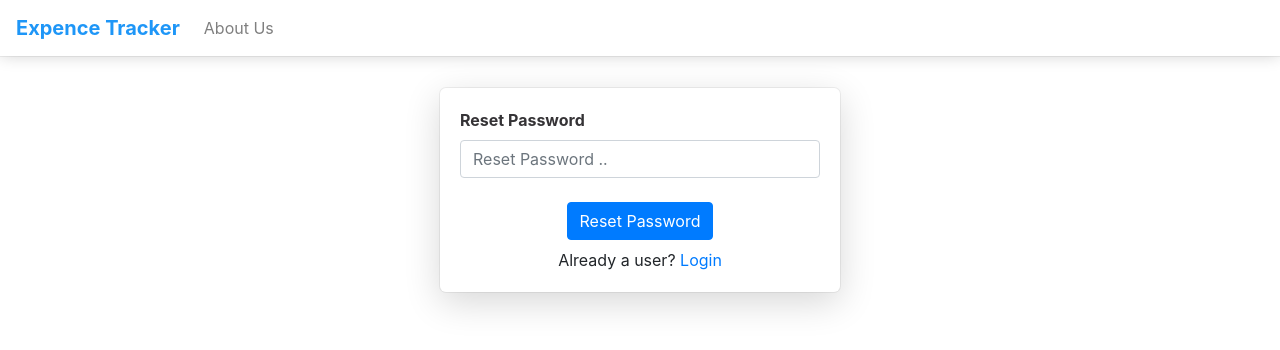
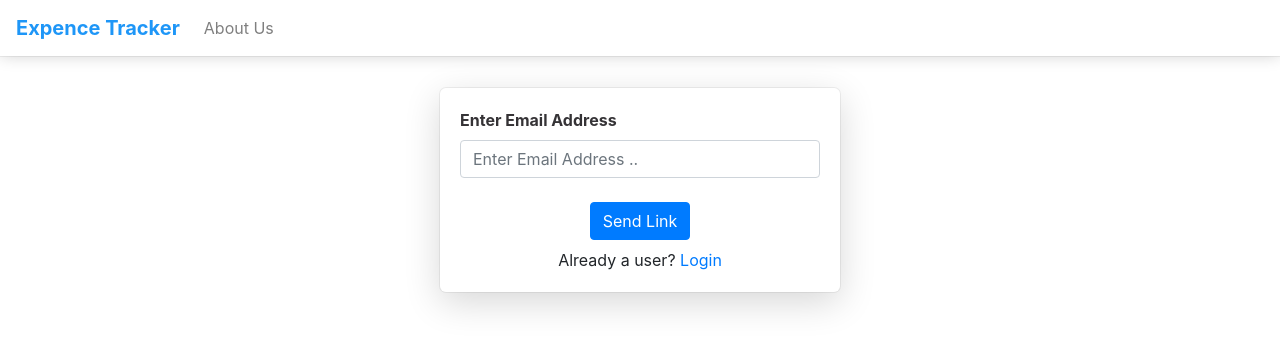
Before and after one commit to silver1124/expense-tracker-main, a React (Create React App) app: page /Forgot-password in a window 1280 px wide. Shown: the top 350 px of the page. Built offline with nearby package versions, Linux system fonts and the light colour scheme.

Commit message:
Forgot Password Workflow

```diff
--- a/src/Components/Pages/Forgotpassword.js
+++ b/src/Components/Pages/Forgotpassword.js
@@ -5,35 +5,31 @@ import { Link } from "react-router-dom";
 
 const Forgotpassword = () => {
   const [message, setMessage] = useState("");
-  const InputPasswordRef = useRef();
   const navigate = useNavigate();
-  const token = localStorage.getItem("token");
+  const InputEmailRef = useRef();
 
   const ChangePasswordHandler = (event) => {
     event.preventDefault();
-    const newPassword = InputPasswordRef.current.value;
-    console.log(newPassword);
-
+    const newEmail = InputEmailRef.current.value;
     const url = `https://identitytoolkit.googleapis.com/v1/accounts:update?key=AIzaSyDSWFv8wPRt3w95-Ssm_qAutPb3_WeS1IU`;
 
-    const data = {
-      idToken: token,
-      password: newPassword,
-      returnSecureToken: false,
-    };
-
-    console.log(data);
     fetch(url, {
       method: "POST",
-      body: JSON.stringify(data),
+      body: JSON.stringify({
+        requestType: "PASSWORD_RESET",
+        email: newEmail,
+      }),
       headers: {
         "Content-Type": "application/json",
       },
     }).then((res) => {
-      setMessage("Reset Your Password Sucessfully");
-      setTimeout(() => {
-        navigate("/login");
-      }, 1000);
+      return res.json().then((data) => {
+        setMessage("Email Send your Email Id Check your Email Address");
+        setTimeout(() => {
+          setMessage("");
+          navigate("/login");
+        }, 2000);
+      });
     });
   };
   return (
@@ -48,18 +44,18 @@ const Forgotpassword = () => {
       <form className="form" onSubmit={ChangePasswordHandler}>
         <div className="reset_pass animate__bounceIn">
           <div className="control">
-            <label htmlFor="pass">Reset Password</label>
+            <label htmlFor="pass">Enter Email Address</label>
             <input
-              type="password"
+              type="email"
               className="form-control"
-              id="pass"
-              placeholder="Reset Password .."
-              ref={InputPasswordRef}
+              id="email"
+              placeholder="Enter Email Address .."
+              ref={InputEmailRef}
               required
             />
           </div>
           <div className="action text-center">
-            <button className="btn btn-primary">Reset Password</button>
+            <button className="btn btn-primary">Send Link</button>
           </div>
 
           <div className="text-center mt-2">
@@ -73,5 +69,4 @@ const Forgotpassword = () => {
     </div>
   );
 };
-
 export default Forgotpassword;
```
